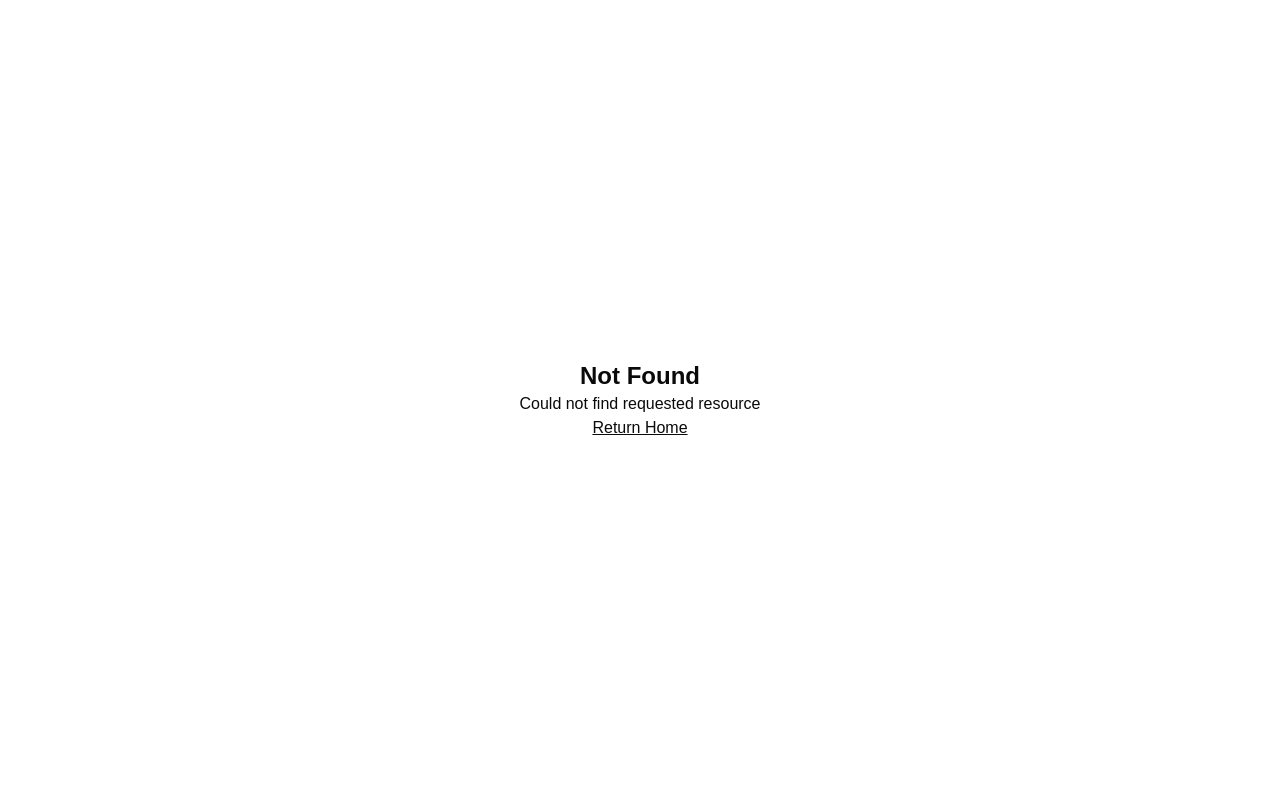
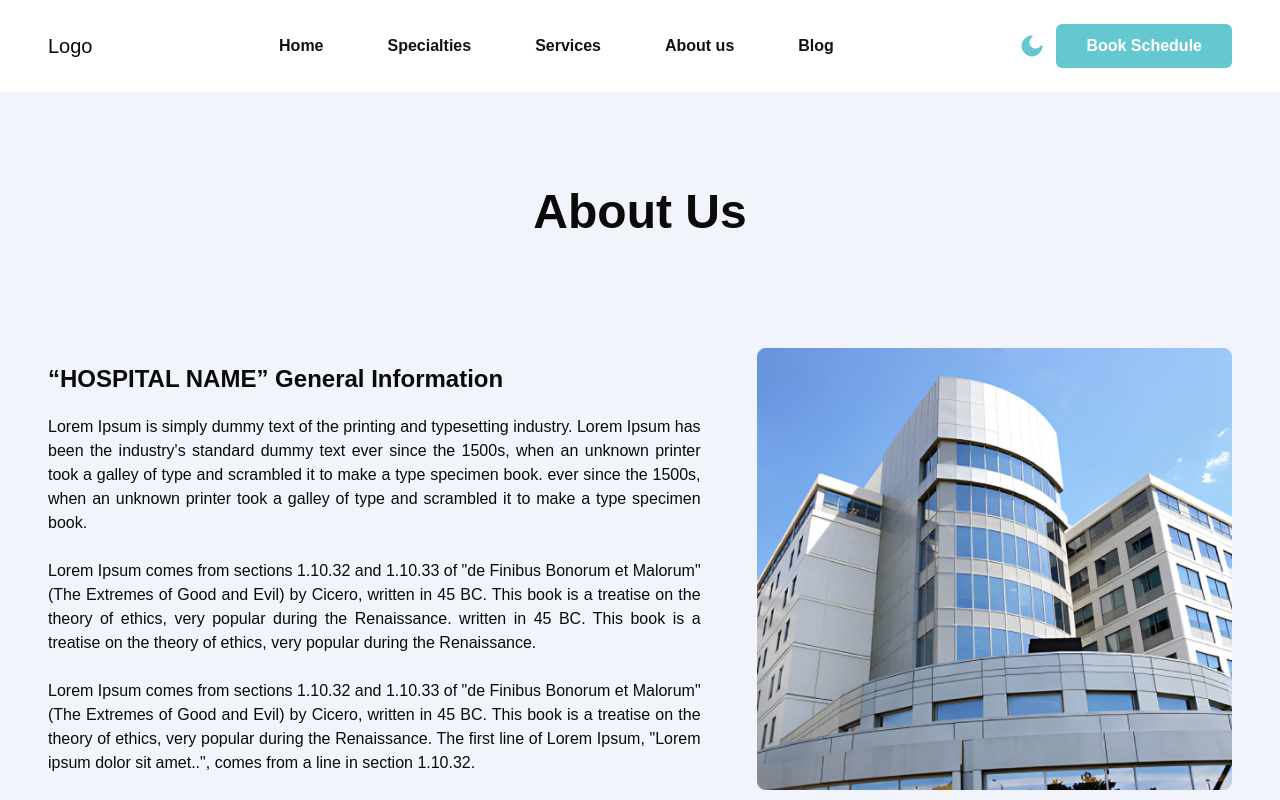
Before and after one commit to AetherZen/medical-saas, a Next.js app: page /about-us in a window 1280 px wide. Before the commit this address had no page. Shown: the top 800 px of the page. Built offline with nearby package versions, Linux system fonts and the light colour scheme.

Commit message:
created about-us section in about us page

```diff
--- /dev/null
+++ b/src/app/(client)/about-us/page.js
@@ -0,0 +1,8 @@
+const { default: AboutUs } = require("@/components/aboutUs/AboutUs")
+
+
+const page = () => {
+    return <AboutUs />;
+};
+
+export default page;
--- /dev/null
+++ b/src/components/aboutUs/AboutUs.jsx
@@ -0,0 +1,61 @@
+import Image from "next/image";
+
+const AboutUs = () => {
+  return (
+    <div className="section-padding-x bg-[#F1F4FB]">
+      {/* about us section */}
+
+      <div className="section-padding-y">
+        <h1 className="text-2xl md:text-4xl lg:text-5xl font-semibold text-center">
+          About Us
+        </h1>
+        <div className=" grid grid-cols-1  lg:grid-cols-7 items-center gap-6 lg:gap-10 xl:gap-14 mt-14 xl:mt-28">
+          <div className="col-span-7 lg:col-span-4 ">
+            <h1 className="md:text-lg lg:text-2xl font-semibold">
+              “HOSPITAL NAME” General Information{" "}
+            </h1>
+            <div className="text-justify mt-5 space-y-6">
+              <p className="text-[12px] md:text-sm lg:text-base">
+                Lorem Ipsum is simply dummy text of the printing and typesetting
+                industry. Lorem Ipsum has been the industry's standard dummy
+                text ever since the 1500s, when an unknown printer took a galley
+                of type and scrambled it to make a type specimen book. ever
+                since the 1500s, when an unknown printer took a galley of type
+                and scrambled it to make a type specimen book.
+              </p>
+
+              <p className="text-[12px] md:text-sm lg:text-base hidden lg:block">
+                Lorem Ipsum comes from sections 1.10.32 and 1.10.33 of "de
+                Finibus Bonorum et Malorum" (The Extremes of Good and Evil) by
+                Cicero, written in 45 BC. This book is a treatise on the theory
+                of ethics, very popular during the Renaissance. written in 45
+                BC. This book is a treatise on the theory of ethics, very
+                popular during the Renaissance.
+              </p>
+
+              <p className="text-[12px] md:text-sm lg:text-base hidden xl:block">
+                Lorem Ipsum comes from sections 1.10.32 and 1.10.33 of "de
+                Finibus Bonorum et Malorum" (The Extremes of Good and Evil) by
+                Cicero, written in 45 BC. This book is a treatise on the theory
+                of ethics, very popular during the Renaissance. The first line
+                of Lorem Ipsum, "Lorem ipsum dolor sit amet..", comes from a
+                line in section 1.10.32.
+              </p>
+            </div>
+          </div>
+          <div className="col-span-7 lg:col-span-3">
+            <Image
+              src="/about_us_1.png"
+              alt="about us"
+              height={500}
+              width={538}
+              className="w-full"
+            />
+          </div>
+        </div>
+      </div>
+    </div>
+  );
+};
+
+export default AboutUs;
```
Also changed, not shown: public/about_us_1.png (added).
